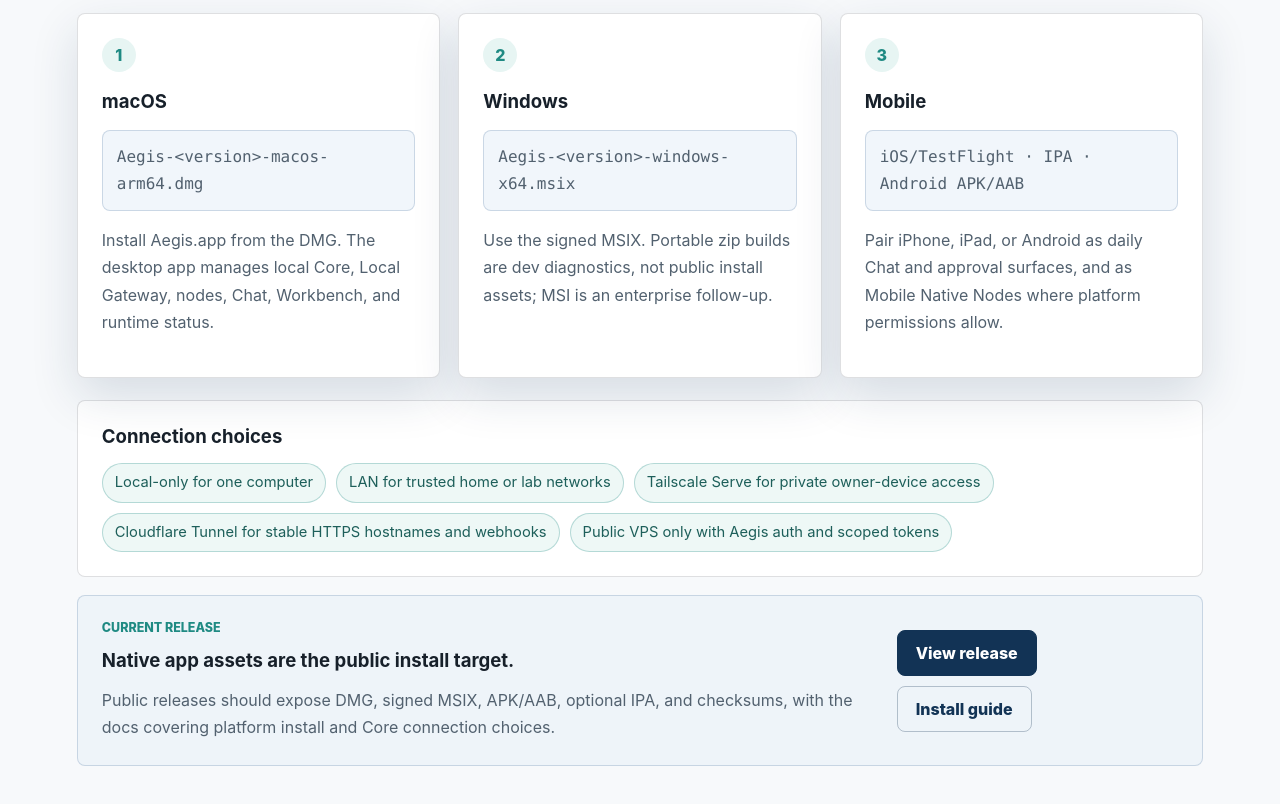
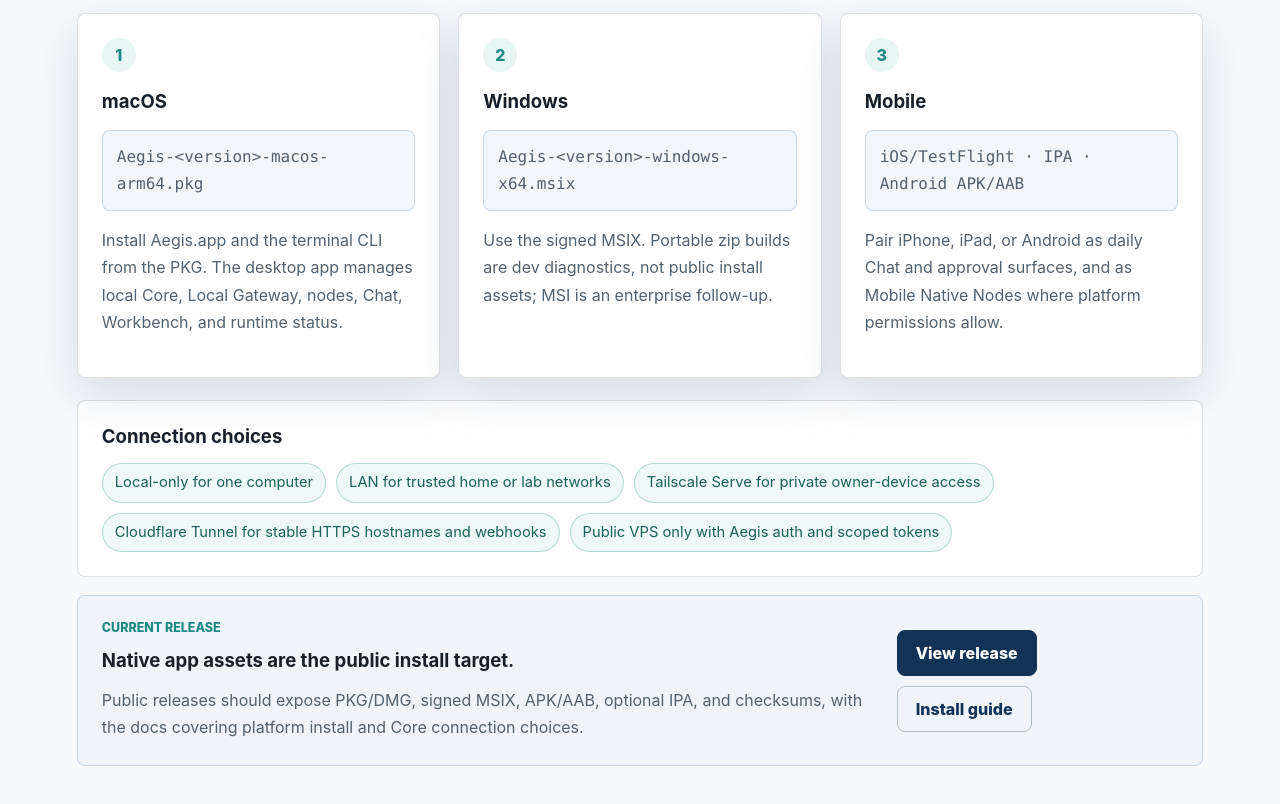
Before and after one commit to HaloForgeAI/aegis-site, a website: page public/index.html in a window 1280 px wide. Shown: the part 2060-2864 px from the top of the page. Drawn offline with Linux system fonts and the light colour scheme.

Commit message:
Promote macOS PKG installer

```diff
--- a/public/index.html
+++ b/public/index.html
@@ -92,10 +92,11 @@
             <article class="step-card">
               <span class="step-number">1</span>
               <h3>macOS</h3>
-              <p class="asset-name">Aegis-&lt;version&gt;-macos-arm64.dmg</p>
+              <p class="asset-name">Aegis-&lt;version&gt;-macos-arm64.pkg</p>
               <p>
-                Install Aegis.app from the DMG. The desktop app manages local
-                Core, Local Gateway, nodes, Chat, Workbench, and runtime status.
+                Install Aegis.app and the terminal CLI from the PKG. The desktop
+                app manages local Core, Local Gateway, nodes, Chat, Workbench,
+                and runtime status.
               </p>
             </article>
             <article class="step-card">
@@ -134,7 +135,7 @@
               <p class="eyebrow">Current release</p>
               <h3>Native app assets are the public install target.</h3>
               <p>
-                Public releases should expose DMG, signed MSIX, APK/AAB, optional IPA,
+                Public releases should expose PKG/DMG, signed MSIX, APK/AAB, optional IPA,
                 and checksums, with the docs covering platform install and Core
                 connection choices.
               </p>
```
Also changed, not shown: README.md.
